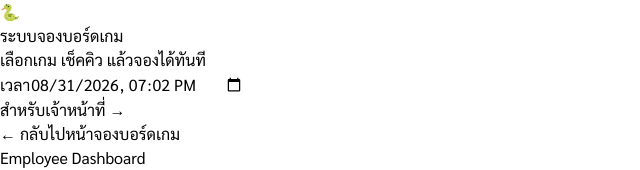
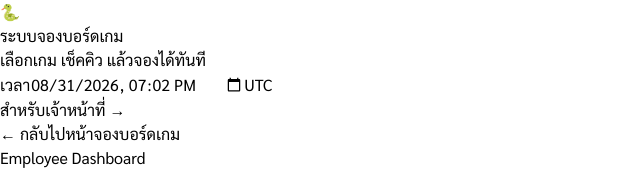
Before and after one commit to Jester1478/Project-DB---Board-game, a Nuxt app in the folder web/: page /employee in a window 1280 px wide. Shown: the top 170 px of the page, without its empty margins (0-640 px from the left). Built offline with nearby package versions, Linux system fonts and the light colour scheme.

Commit message:
test1.0.8

```diff
--- a/web/app/app.vue
+++ b/web/app/app.vue
@@ -2,11 +2,14 @@
 import { onBeforeUnmount, onMounted } from 'vue'
 import { useBoardGameStore } from '~/composables/useBoardGameStore'
 
-const { tick } = useBoardGameStore()
+const { syncToRealTime } = useBoardGameStore()
 
+// Keep the clock on the device's real local time (and re-evaluate Overdue).
+// 10s keeps the displayed minute honest without noticeable cost.
 let timer: ReturnType<typeof setInterval> | undefined
 onMounted(() => {
-  timer = setInterval(() => tick(1), 8000)
+  syncToRealTime()
+  timer = setInterval(syncToRealTime, 10_000)
 })
 onBeforeUnmount(() => {
   if (timer) clearInterval(timer)
--- a/web/app/assets/css/main.css
+++ b/web/app/assets/css/main.css
@@ -55,6 +55,11 @@ header.top{
   @apply bg-surface text-ink border border-border rounded-[6px] py-[5px] px-2 font-mono text-[12.5px];
 }
 .clock-box .lbl{ @apply text-muted text-[11.5px] uppercase tracking-[0.06em]; }
+.clock-box .tz{ @apply text-muted text-[11px]; }
+.clock-box .tz-reset{
+  @apply text-[11px] text-overdue bg-overdue-soft border-none rounded-md px-2 py-1 cursor-pointer font-sans;
+}
+.clock-box .tz-reset:hover{ @apply underline; }
 .employee-link{ @apply text-[12.5px] text-muted border-b border-dashed border-border pb-[2px]; }
 .employee-link:hover{ @apply text-primary-dark border-primary; }
 
--- a/web/app/components/BookingModal.vue
+++ b/web/app/components/BookingModal.vue
@@ -1,7 +1,12 @@
 <script setup lang="ts">
-import { ref } from 'vue'
+import { computed, ref, watch } from 'vue'
 import { useBoardGameStore } from '~/composables/useBoardGameStore'
 import { useToasts } from '~/composables/useToasts'
+
+// Opening hours, in 30-minute slots.
+const DAY_START = 8
+const DAY_END = 22
+const SLOT_MINUTES = 30
 
 const props = defineProps<{ gameId: string }>()
 const emit = defineEmits<{ (e: 'close'): void }>()
@@ -19,6 +24,31 @@ function parseTime(value: string) {
   return { h: h ?? 0, m: m ?? 0 }
 }
 
+function toMinutes(value: string) {
+  const { h, m } = parseTime(value)
+  return h * 60 + m
+}
+
+function fromMinutes(total: number) {
+  const h = Math.floor(total / 60)
+  const m = total % 60
+  return `${String(h).padStart(2, '0')}:${String(m).padStart(2, '0')}`
+}
+
+/** Every 30-minute mark between opening and closing time. */
+const allSlots = computed(() => {
+  const slots: string[] = []
+  for (let m = DAY_START * 60; m <= DAY_END * 60; m += SLOT_MINUTES) slots.push(fromMinutes(m))
+  return slots
+})
+
+/** The first slot at or after `now`, so the default start isn't already in the past. */
+function nextSlotFrom(d: Date) {
+  const mins = d.getHours() * 60 + d.getMinutes()
+  const rounded = Math.ceil(mins / SLOT_MINUTES) * SLOT_MINUTES
+  return fromMinutes(Math.min(Math.max(rounded, DAY_START * 60), DAY_END * 60 - SLOT_MINUTES))
+}
+
 const game = getGame(props.gameId)!
 const firstFree = game.copies.find(c => copyStatus(c) === 'free')
 
@@ -27,9 +57,22 @@ const firstName = ref('')
 const lastName = ref('')
 const email = ref('')
 const phone = ref('')
-const startTime = ref(fmtTime(simNow.value))
-const endTime = ref(fmtTime(new Date(simNow.value.getTime() + 60 * 60000)))
+const startTime = ref(nextSlotFrom(simNow.value))
 const errorMessage = ref('')
+
+/** BR-02: 30 minutes minimum, 4 hours maximum — so only those end slots are offered. */
+const endSlots = computed(() => {
+  const from = toMinutes(startTime.value)
+  return allSlots.value.filter(s => {
+    const mins = toMinutes(s) - from
+    return mins >= SLOT_MINUTES && mins <= 240
+  })
+})
+
+const endTime = ref('')
+watch(endSlots, slots => {
+  if (!slots.includes(endTime.value)) endTime.value = slots[0] ?? ''
+}, { immediate: true })
 
 function submit() {
   const from = parseTime(startTime.value)
@@ -91,14 +134,18 @@ function submit() {
       <div class="row2">
         <div class="field">
           <label>เวลาเริ่ม</label>
-          <input v-model="startTime" type="time">
+          <select v-model="startTime">
+            <option v-for="slot in allSlots" :key="slot" :value="slot">{{ slot }}</option>
+          </select>
         </div>
         <div class="field">
           <label>เวลาสิ้นสุด</label>
-          <input v-model="endTime" type="time">
+          <select v-model="endTime">
+            <option v-for="slot in endSlots" :key="slot" :value="slot">{{ slot }}</option>
+          </select>
         </div>
       </div>
-      <p class="hint">* จองได้ครั้งละ 30 นาที – 4 ชั่วโมง และห้ามจองซ้อนกับคิวอื่น (BR-01–BR-04)</p>
+      <p class="hint">* เลือกได้ทีละ 30 นาที เปิดให้จอง 08:00–22:00 · ครั้งละ 30 นาที – 4 ชั่วโมง (BR-01–BR-04)</p>
       <div class="modal-actions">
         <button class="btn btn-ghost" @click="emit('close')">ยกเลิก</button>
         <button class="btn btn-primary" @click="submit">ยืนยันการจอง</button>
--- a/web/app/components/SiteHeader.vue
+++ b/web/app/components/SiteHeader.vue
@@ -2,7 +2,10 @@
 import { computed } from 'vue'
 import { useBoardGameStore } from '~/composables/useBoardGameStore'
 
-const { simNow, setSimNow } = useBoardGameStore()
+const { simNow, setSimNow, isTimeOverridden, resetToRealTime } = useBoardGameStore()
+
+// e.g. "Asia/Bangkok" — makes it obvious which clock the times on screen belong to.
+const timeZone = Intl.DateTimeFormat().resolvedOptions().timeZone
 
 function toLocalInputValue(d: Date) {
   const pad = (n: number) => String(n).padStart(2, '0')
@@ -30,6 +33,10 @@ const clockValue = computed({
       <div class="clock-box">
         <span class="lbl">เวลา</span>
         <input v-model="clockValue" type="datetime-local">
+        <span v-if="!isTimeOverridden" class="tz">{{ timeZone }}</span>
+        <button v-else class="tz-reset" title="กลับไปใช้เวลาจริง" @click="resetToRealTime()">
+          จำลองเวลา · กลับไปเวลาจริง
+        </button>
       </div>
       <NuxtLink to="/employee" class="employee-link">สำหรับเจ้าหน้าที่ →</NuxtLink>
     </div>
--- a/web/app/composables/useBoardGameStore.ts
+++ b/web/app/composables/useBoardGameStore.ts
@@ -274,13 +274,27 @@ function createStore() {
     return b
   }
 
+  /**
+   * The clock follows the device's real local time. Setting it by hand pauses that
+   * (so an Overdue state can be demonstrated) until resetToRealTime() is called.
+   */
+  const isTimeOverridden = ref(false)
+
+  function syncToRealTime() {
+    if (isTimeOverridden.value) return
+    simNow.value = new Date()
+    recomputeOverdue()
+  }
+
   function setSimNow(d: Date) {
+    isTimeOverridden.value = true
     simNow.value = d
     recomputeOverdue()
   }
 
-  function tick(minutes = 1) {
-    simNow.value = new Date(simNow.value.getTime() + minutes * 60000)
+  function resetToRealTime() {
+    isTimeOverridden.value = false
+    simNow.value = new Date()
     recomputeOverdue()
   }
 
@@ -293,6 +307,7 @@ function createStore() {
     getUser,
     userLabel,
     simNow,
+    isTimeOverridden,
     todayAt,
     copyStatus,
     getGame,
@@ -302,7 +317,8 @@ function createStore() {
     markInUse,
     markReturned,
     setSimNow,
-    tick,
+    syncToRealTime,
+    resetToRealTime,
     recomputeOverdue
   }
 }
```
